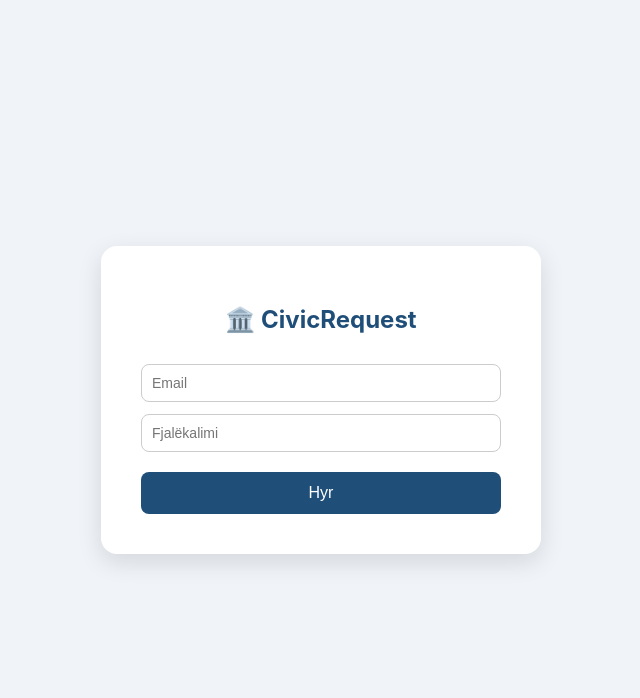
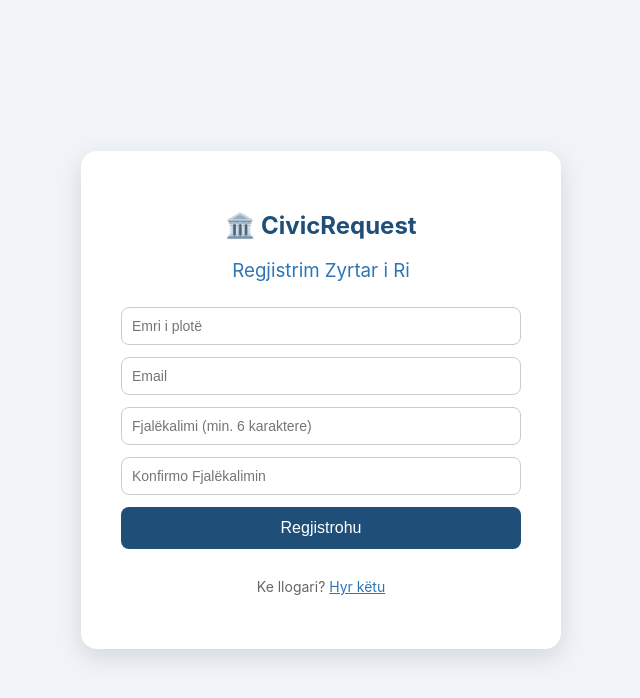
Before and after one commit to Enkelana/civic-request-frontend, a React (Create React App) app: page /register in a window 1280 px wide. Before the commit this address led to /login. Shown: the top 698 px of the page, without its empty margins (319-959 px from the left). Built offline with nearby package versions, Linux system fonts and the light colour scheme.

Commit message:
Dita 15 - Faqe Regjistrimi per Zyrtare te rinj

```diff
--- a/src/App.js
+++ b/src/App.js
@@ -6,6 +6,7 @@ import Home from './pages/Home';
 import Citizens from './pages/Citizens';
 import Requests from './pages/Requests';
 import Login from './pages/Login';
+import Register from './pages/Register';
 
 const PrivateRoute = ({ children }) => {
   const token = localStorage.getItem('token');
@@ -18,6 +19,7 @@ function App() {
       <BrowserRouter>
         <Routes>
           <Route path="/login" element={<Login />} />
+          <Route path="/register" element={<Register />} />
           <Route path="/*" element={
             <PrivateRoute>
               <>
--- a/src/pages/Login.js
+++ b/src/pages/Login.js
@@ -1,6 +1,7 @@
 import React, { useState } from 'react';
 import { useNavigate } from 'react-router-dom';
 import axios from 'axios';
+import { Link } from 'react-router-dom';
 
 function Login() {
   const [form, setForm] = useState({ email: '', password: '' });
@@ -47,6 +48,9 @@ function Login() {
           padding: '12px', width: '100%', borderRadius: '8px',
           cursor: 'pointer', fontSize: '16px'
         }}>Hyr</button>
+        <p style={{ textAlign: 'center', marginTop: '15px', fontSize: '14px', color: '#666' }}>
+  Nuk ke llogari? <Link to="/register" style={{ color: '#2E75B6' }}>Regjistrohu</Link>
+</p>
       </div>
     </div>
   );
--- /dev/null
+++ b/src/pages/Register.js
@@ -0,0 +1,97 @@
+import React, { useState } from 'react';
+import { useNavigate, Link } from 'react-router-dom';
+import axios from 'axios';
+
+function Register() {
+  const [form, setForm] = useState({ fullName: '', email: '', password: '', confirmPassword: '' });
+  const [error, setError] = useState('');
+  const [success, setSuccess] = useState('');
+  const navigate = useNavigate();
+
+  const handleRegister = async () => {
+    setError('');
+
+    if (!form.fullName || !form.email || !form.password) {
+      setError('Ju lutem plotësoni të gjitha fushat!');
+      return;
+    }
+
+    if (form.password !== form.confirmPassword) {
+      setError('Fjalëkalimet nuk përputhen!');
+      return;
+    }
+
+    if (form.password.length < 6) {
+      setError('Fjalëkalimi duhet të ketë të paktën 6 karaktere!');
+      return;
+    }
+
+    try {
+      await axios.post('http://localhost:5280/api/auth/register', {
+        fullName: form.fullName,
+        email: form.email,
+        password: form.password
+      });
+      setSuccess('✅ Zyrtari u regjistrua me sukses! Po ridrejtoheni...');
+      setTimeout(() => navigate('/login'), 2000);
+    } catch (err) {
+      setError('❌ ' + (err.response?.data || 'Ndodhi një gabim!'));
+    }
+  };
+
+  const inputStyle = {
+    padding: '10px', borderRadius: '8px', border: '1px solid #ccc',
+    width: '100%', marginBottom: '12px', fontSize: '14px', boxSizing: 'border-box'
+  };
+
+  return (
+    <div style={{
+      display: 'flex', justifyContent: 'center',
+      alignItems: 'center', minHeight: '100vh', background: '#f0f4f8'
+    }}>
+      <div style={{
+        background: 'white', borderRadius: '16px',
+        padding: '40px', width: '400px',
+        boxShadow: '0 8px 24px rgba(0,0,0,0.12)'
+      }}>
+        <h2 style={{ color: '#1F4E79', textAlign: 'center', marginBottom: '10px' }}>
+          🏛️ CivicRequest
+        </h2>
+        <h3 style={{ color: '#2E75B6', textAlign: 'center', marginBottom: '25px', fontWeight: 'normal' }}>
+          Regjistrim Zyrtar i Ri
+        </h3>
+
+        <input style={inputStyle} placeholder="Emri i plotë"
+          value={form.fullName}
+          onChange={e => setForm({ ...form, fullName: e.target.value })} />
+
+        <input style={inputStyle} placeholder="Email"
+          value={form.email}
+          onChange={e => setForm({ ...form, email: e.target.value })} />
+
+        <input style={inputStyle} placeholder="Fjalëkalimi (min. 6 karaktere)"
+          type="password" value={form.password}
+          onChange={e => setForm({ ...form, password: e.target.value })} />
+
+        <input style={inputStyle} placeholder="Konfirmo Fjalëkalimin"
+          type="password" value={form.confirmPassword}
+          onChange={e => setForm({ ...form, confirmPassword: e.target.value })} />
+
+        {error && <p style={{ color: 'red', marginBottom: '10px', fontSize: '14px' }}>{error}</p>}
+        {success && <p style={{ color: 'green', marginBottom: '10px', fontSize: '14px' }}>{success}</p>}
+
+        <button onClick={handleRegister} style={{
+          background: '#1F4E79', color: 'white', border: 'none',
+          padding: '12px', width: '100%', borderRadius: '8px',
+          cursor: 'pointer', fontSize: '16px', marginBottom: '15px'
+        }}>Regjistrohu</button>
+
+        <p style={{ textAlign: 'center', fontSize: '14px', color: '#666' }}>
+          Ke llogari? <Link to="/login" style={{ color: '#2E75B6' }}>Hyr këtu</Link>
+        </p>
+      </div>
+    </div>
+  );
+}
+
+export default Register;
```
